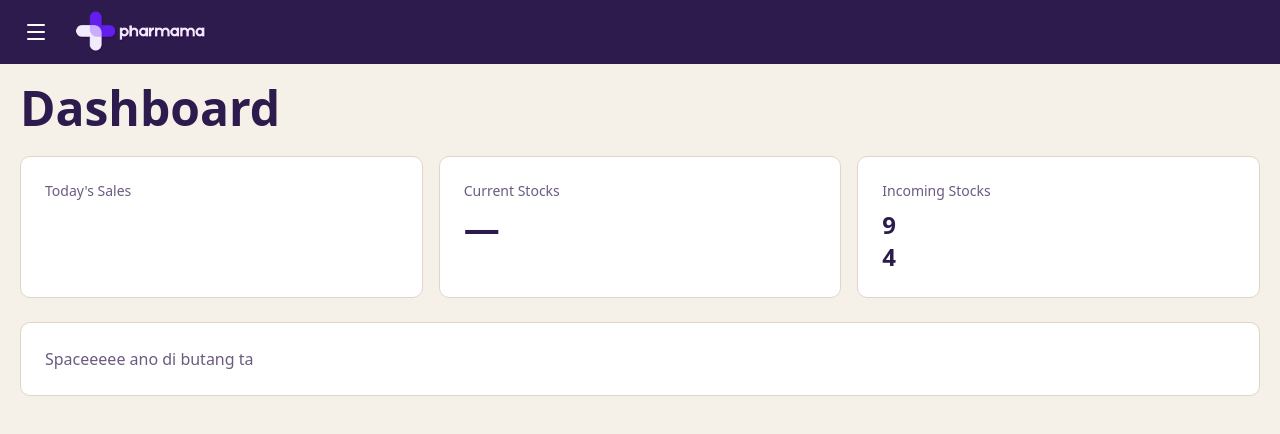
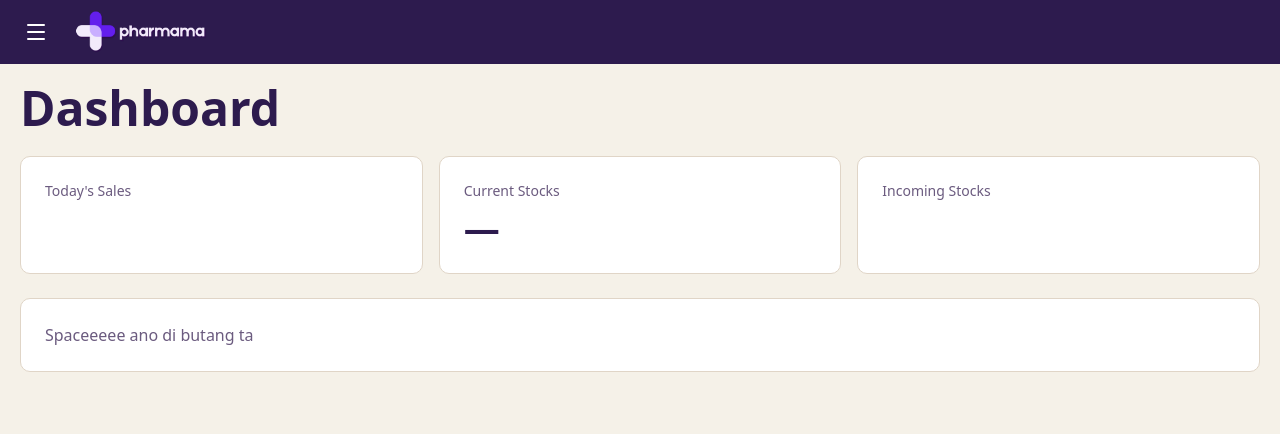
Before and after one commit to dslvd/pharmama, a Next.js app in the folder frontend/: page /dashboard in a window 1280 px wide. Shown: the top 434 px of the page. Built offline with nearby package versions, Linux system fonts and the light colour scheme; no server answers.

Commit message:
Fix incoming stocks API integration

```diff
--- a/frontend/src/app/dashboard/components/IncomingStocks.tsx
+++ b/frontend/src/app/dashboard/components/IncomingStocks.tsx
@@ -1,11 +1,31 @@
+import { useState, useEffect } from "react";
+import { getStockList } from "@/lib/api/stocks";
+
 export function IncomingStocks() {
+  const [stocks, setStocks] = useState<{ total: number; pending: number } | null>(
+    null,
+  );
+
+  useEffect(() => {
+    async function loadStocks() {
+      const result = await getStockList();
+
+      if (result.ok) {
+        setStocks({ total: result.value.length, pending: 0 });
+      } else {
+        console.log(result.error);
+      }
+    }
+    loadStocks();
+  }, []);
+
   return (
     <article className="bg-card rounded-lg border border-border p-6">
       <p className="text-muted-foreground text-sm">Incoming Stocks</p>
       <div className="mt-2">
-            <p className="text-2xl font-bold text-primary">9</p>
-            <p className="text-2xl font-bold text-primary">4</p>
+        <p className="text-2xl font-bold text-primary">{stocks?.total}</p>
+        <p className="text-2xl font-bold text-primary">{stocks?.pending}</p>
       </div>
     </article>
-    )
+  );
 }
```
Lines whose indentation alone changed are shown as unchanged.
